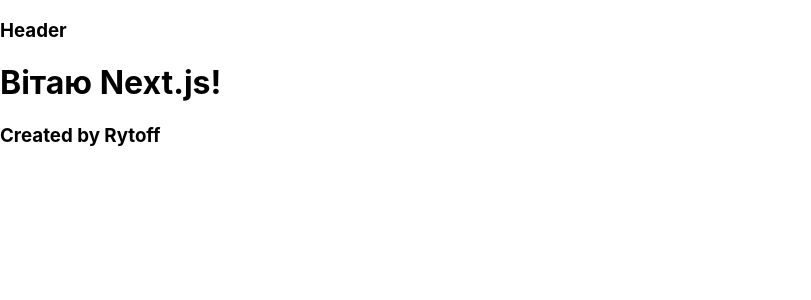
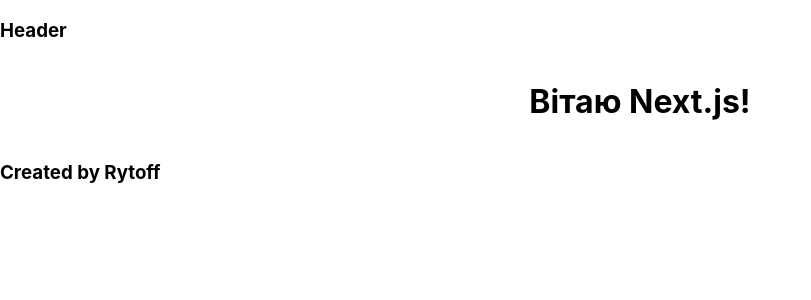
Before and after one commit to Rytoff/next-js_web-dev-course, a Next.js app: page / in a window 1280 px wide. Shown: the top 300 px of the page, without its empty margins (0-811 px from the left). Built offline with nearby package versions, Linux system fonts and the light colour scheme.

Commit message:
Styles done L04

```diff
--- a/package.json
+++ b/package.json
@@ -10,7 +10,8 @@
   "dependencies": {
     "next": "12.0.10",
     "react": "17.0.2",
-    "react-dom": "17.0.2"
+    "react-dom": "17.0.2",
+    "sass": "^1.49.7"
   },
   "devDependencies": {
     "eslint": "8.8.0",
--- a/pages/_app.js
+++ b/pages/_app.js
@@ -1,5 +1,5 @@
 import Layout from '../components/Layout'
-import '../styles/globals.css'
+import '../styles/globals.scss'
 
 export default function MyApp({ Component, pageProps }) {
   return (
--- a/pages/index.js
+++ b/pages/index.js
@@ -1,9 +1,10 @@
-import Heading from "../components/Heading";
+import Heading from '../components/Heading'
+import styles from '../styles/Home.module.scss'
 
 export default function Home() {
   return (
-    <>
-      <Heading text='Вітаю Next.js!' />
-    </>
+    <div className={styles.wrapper}>
+      <Heading text="Вітаю Next.js!" />
+    </div>
   )
 }
--- a/styles/Home.module.css
+++ b/styles/Home.module.scss
@@ -1,4 +1,4 @@
-.container {
+/* .container {
   padding: 0 2rem;
 }
 
@@ -113,4 +113,13 @@
     width: 100%;
     flex-direction: column;
   }
+} */
+
+
+
+.wrapper {
+  min-height: 100%;
+  display: flex;
+  justify-content: center;
+  align-items: center;
 }
```
Also changed, not shown: styles/globals.scss (renamed from styles/globals.css), 1 other file (tests, documents, lock files or other folders).
